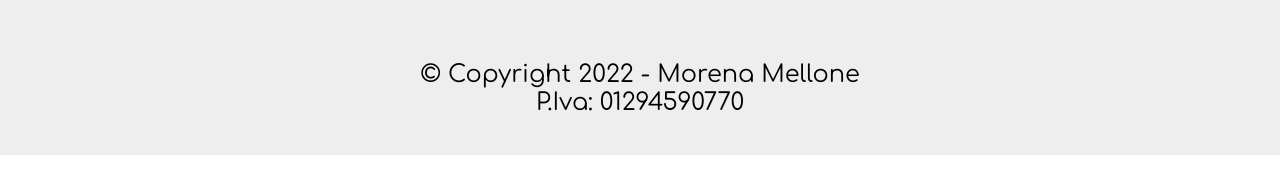
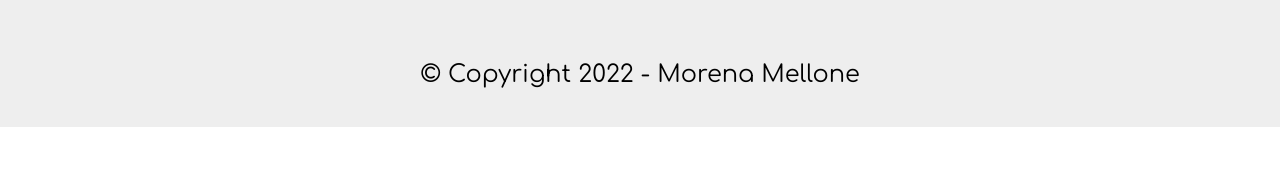
Before and after one commit to morenamellone92/morenamellone92.github.io, a plain HTML site: page blog/chi-e-il-front-end-developer-aprile-2022.html in a window 1280 px wide. Shown: the part 6912-7105 px from the top of the page. Drawn offline with Linux system fonts and the light colour scheme.

Commit message:
Update chi-e-il-front-end-developer-aprile-2022.html

```diff
--- a/blog/chi-e-il-front-end-developer-aprile-2022.html
+++ b/blog/chi-e-il-front-end-developer-aprile-2022.html
@@ -155,7 +155,7 @@ Detto ciò possiamo affermare che <strong>la figura del Front End è una figura
                 <a href="https://github.com/morenamellone92"><img class="preview" src="../../assets/img/github.svg"></a>
               </div>
             </div>
-          <p id="testo_footer">© Copyright 2022 - Morena Mellone <br> P.Iva: 01294590770</p>
+          <p id="testo_footer">© Copyright 2022 - Morena Mellone</p>
           </div>
           <!-- fine footer -->
             </body>
```
